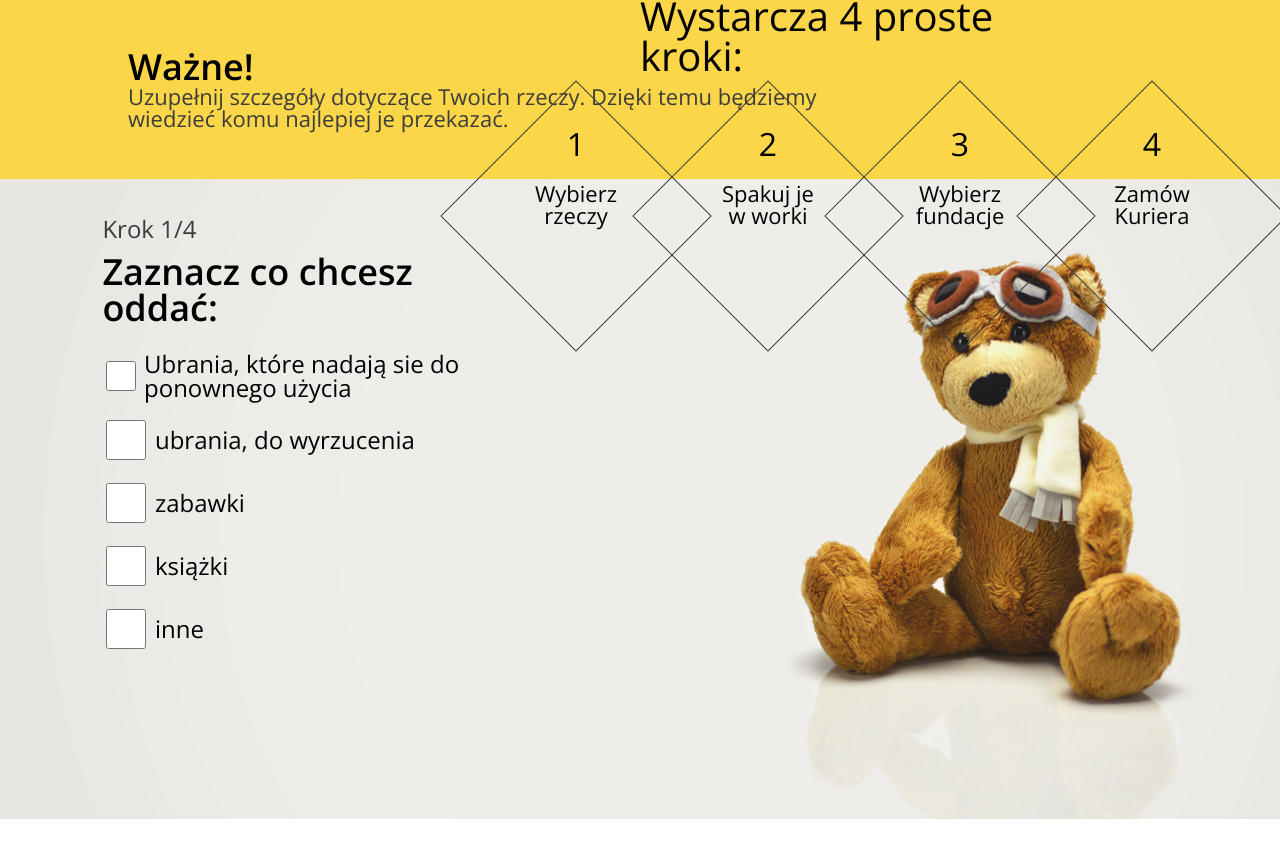
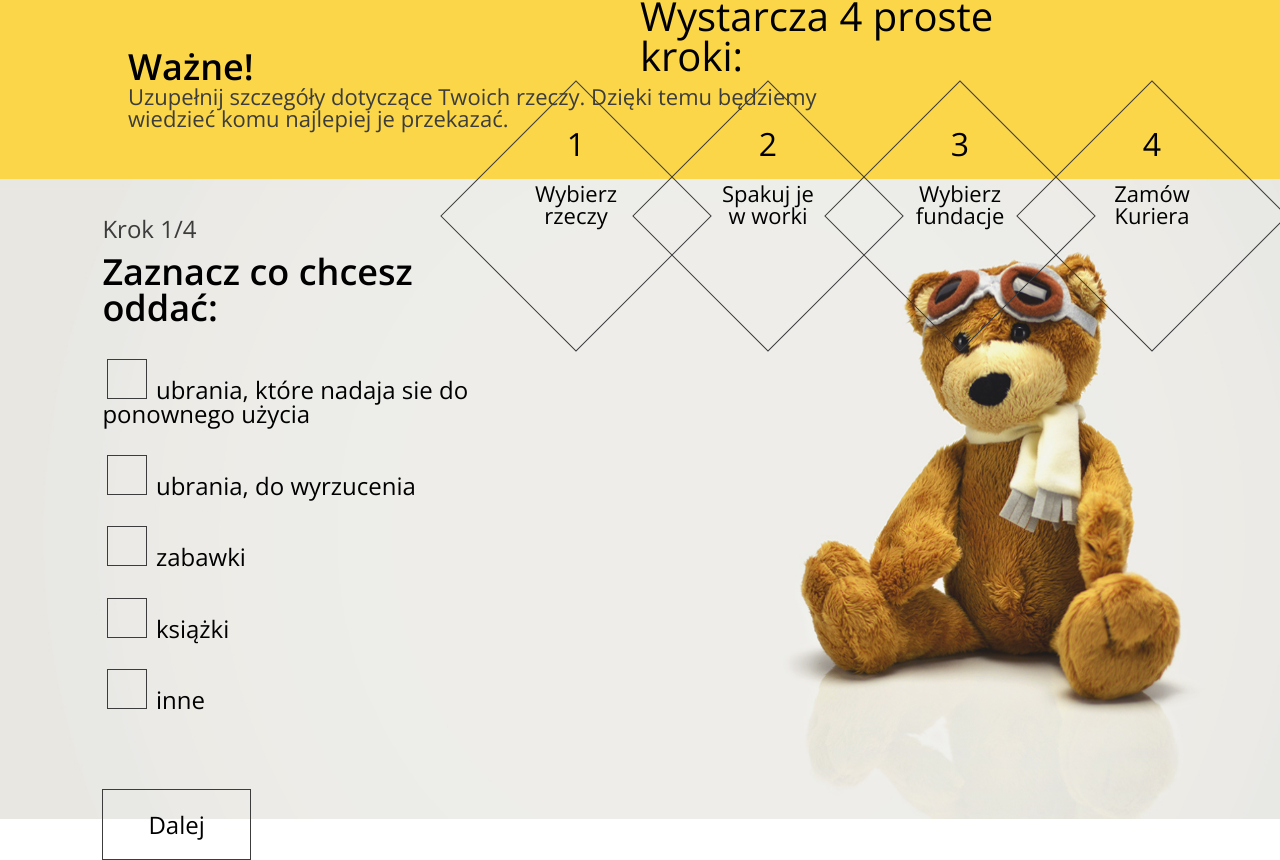
Before and after one commit to Szaker1990/recycle_cloth_app, a React (Create React App) app: page /#/formularz in a window 1280 px wide. Shown: the part 721-1581 px from the top of the page. Before the commit the page ends 1540 px from the top, so only its background shows below. Built offline with nearby package versions, Linux system fonts and the light colour scheme.

Commit message:
step 1 style done

```diff
--- a/src/components/Step1.js
+++ b/src/components/Step1.js
@@ -1,34 +1,6 @@
 import React from "react"
 
 export const Step1 = () => {
-
-    const checkboxes = [
-        {
-            name: 'Ubrania, które nadają sie do ponownego użycia',
-            key: '1',
-            label: 'Ubrania, które nadają sie do ponownego użycia',
-        },
-        {
-            name: 'ubrania, do wyrzucenia',
-            key: '2',
-            label: 'ubrania, do wyrzucenia',
-        },
-        {
-            name: 'zabawki',
-            key: '3',
-            label: 'zabawki',
-        },
-        {
-            name: 'książki',
-            key: '4',
-            label: 'książki',
-        },
-        {
-            name: 'inne',
-            key: '5',
-            label: 'Inne',
-        },
-    ];
 
     return (
         <>
@@ -45,20 +17,32 @@ export const Step1 = () => {
                     <h3 className={"bear__box-step"}>Krok 1/4</h3>
                     <h2 className={"bear__box-header"}>Zaznacz co chcesz oddać:</h2>
                     <form className={"bear__box-form"}>
-                        {
-                            checkboxes.map(box => (
-                                <>
-                                    <div className={"checkbox__wrapper"}>
-                                        <input className={"checkbox__input"} type={"checkbox"} value={box.name}/>
-                                        <label className={"checkbox__label"} key={box.key}> {box.name}</label>
-                                    </div>
-                                </>
-                            ))
-                        }
+                        <div className={"bear__box-wrapper"}>
+                            <input className={"radio__input"} type={"radio"} value={"ubrania, które nadaja sie do ponownego użycia"} name={"giveaway"} />
+                            <label className={"radio__label"}>ubrania, które nadaja sie do ponownego użycia</label>
+                        </div>
+                        <div className={"bear__box-wrapper"}>
+                            <input className={"radio__input"} type={"radio"} value={"ubrania, do wyrzucenia"} name={"giveaway"} />
+                            <label className={"radio__label"}>ubrania, do wyrzucenia</label>
+                        </div>
+                        <div className={"bear__box-wrapper"}>
+                            <input className={"radio__input"} type={"radio"} value={"zabawki"} name={"giveaway"} />
+                            <label className={"radio__label"}>zabawki</label>
+                        </div>
+                        <div className={"bear__box-wrapper"}>
+                            <input className={"radio__input"} type={"radio"} value={"książki"} name={"giveaway"} />
+                            <label className={"radio__label"}>książki</label>
+                        </div>
+                        <div className={"bear__box-wrapper"}>
+                            <input className={"radio__input"} type={"radio"} value={"inne"} name={"giveaway"} />
+                            <label className={"radio__label"}>inne</label>
+                        </div>
+                        <div className={"bear__box-buttons"}>
+                            <button className={"bear__box-btn"}>Dalej</button>
+                        </div>
                     </form>
                 </div>
             </div>
         </>
     )
-
 }
--- a/src/scss/partials/_step1.scss
+++ b/src/scss/partials/_step1.scss
@@ -10,6 +10,7 @@
     justify-content: flex-start;
     flex-direction: column;
     margin-left: 8%;
+
     .bear__box-step{
       font-size: 24px;
       color: $color-darkgrey;
@@ -29,16 +30,37 @@
       flex-direction: column;
       justify-content: center;
 
-      .checkbox__label{
-        font-size: 24px;
-        font-weight: 300;
+      .bear__box-wrapper{
+        margin: 3% 0;
 
+        .radio__label{
+          font-size: 24px;
+          font-weight: 300;
+        }
+        .radio__input{
+          height: 40px;
+          width: 40px;
+          margin-right: 2%;
+          box-sizing: border-box;
+          appearance: none;
+          background: transparent;
+          border: 0.75px solid $color-darkgrey;
+          &:checked{
+            background-color: $color-yellow;
+          }
+        }
       }
-      .checkbox__input{
-        height: 40px;
-        width: 40px;
-        margin-right: 2%;
+      .bear__box-buttons{
+        margin-top: 15%;
 
+        .bear__box-btn{
+          font-size: 24px;
+          font-weight: 300;
+          border: 0.75px solid $color-darkgrey;
+          padding: 18px 45px;
+          background: transparent;
+          font-family: $font-base;
+        }
       }
     }
   }
```
